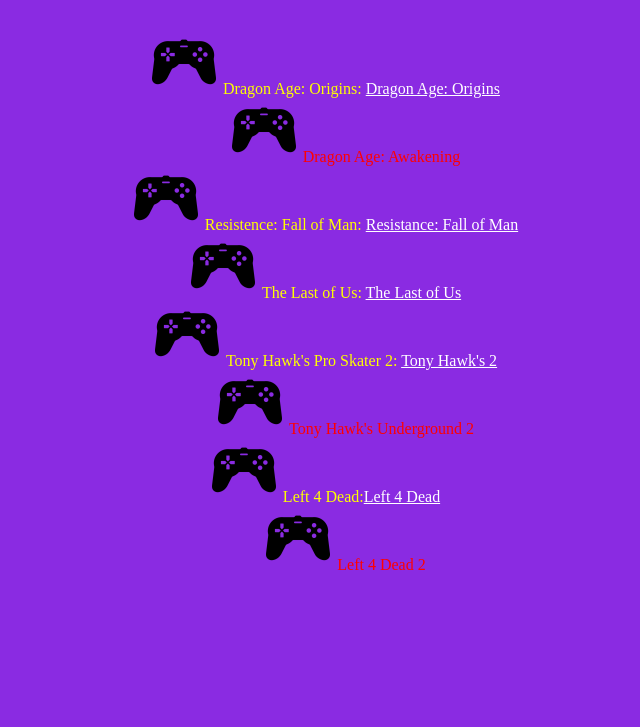
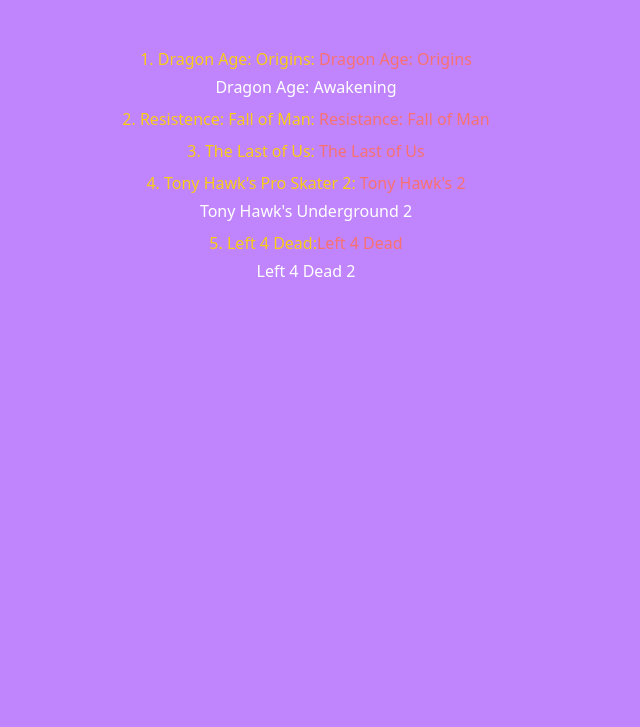
Before and after one commit to MalcolmR87/Task1-List-of-Faves, a plain HTML site: page index.html in a window 1280 px wide. Shown: the part 73-800 px from the top of the page, without its empty margins (334-974 px from the left). Drawn offline with nearby package versions, Linux system fonts and the light colour scheme.

Commit message:
Converted to Tailwind

```diff
--- a/index.html
+++ b/index.html
@@ -5,24 +5,25 @@
     <meta http-equiv="X-UA-Compatible" content="IE=edge">
     <meta name="viewport" content="width=device-width, initial-scale=1.0">
     <title>Task 1</title>
-    <link rel="stylesheet" href="style.css">
+    <!--<link rel="stylesheet" href="style.css">-->
+    <script src="https://cdn.tailwindcss.com"></script>
 </head>
-<body>
-    <h1>Favorite Games</h1>
-	<ol>
-		<li>Dragon Age: Origins: <a href="">Dragon Age: Origins</a></li>
-            <ul>
-                <li>Dragon Age: Awakening</li>
+<body class="bg-purple-400 text-yellow-400 text-center">
+    <h1 class="mt-6 mb-16 text-2xl">Favorite Games</h1>
+	<ol class="list-inside list-decimal">
+		<li class="mb-1">Dragon Age: Origins: <a class="text-red-400" href="">Dragon Age: Origins</a></li>
+            <ul class="text-white">
+                <li class="mb-2">Dragon Age: Awakening</li>
             </ul>
-		<li>Resistence: Fall of Man: <a href="">Resistance: Fall of Man</a></li>
-		<li>The Last of Us: <a href="">The Last of Us</a></li>
-		<li>Tony Hawk's Pro Skater 2: <a href="">Tony Hawk's 2</a></li>
-            <ul>
-                <li>Tony Hawk's Underground 2</li>
+		<li class="mb-2">Resistence: Fall of Man: <a class="text-red-400" href="">Resistance: Fall of Man</a></li>
+		<li class="mb-2">The Last of Us: <a class="text-red-400" href="">The Last of Us</a></li>
+		<li class="mb-1">Tony Hawk's Pro Skater 2: <a class="text-red-400" href="">Tony Hawk's 2</a></li>
+            <ul class="text-white">
+                <li class="mb-2">Tony Hawk's Underground 2</li>
             </ul>
-        <li>Left 4 Dead:<a href="">Left 4 Dead</a></li>
-            <ul>
-                <li>Left 4 Dead 2</li>
+        <li class="mb-1">Left 4 Dead:<a class="text-red-400" href="">Left 4 Dead</a></li>
+            <ul class="text-white">
+                <li class="mb-2">Left 4 Dead 2</li>
             </ul>
 	</ol>
 
```
